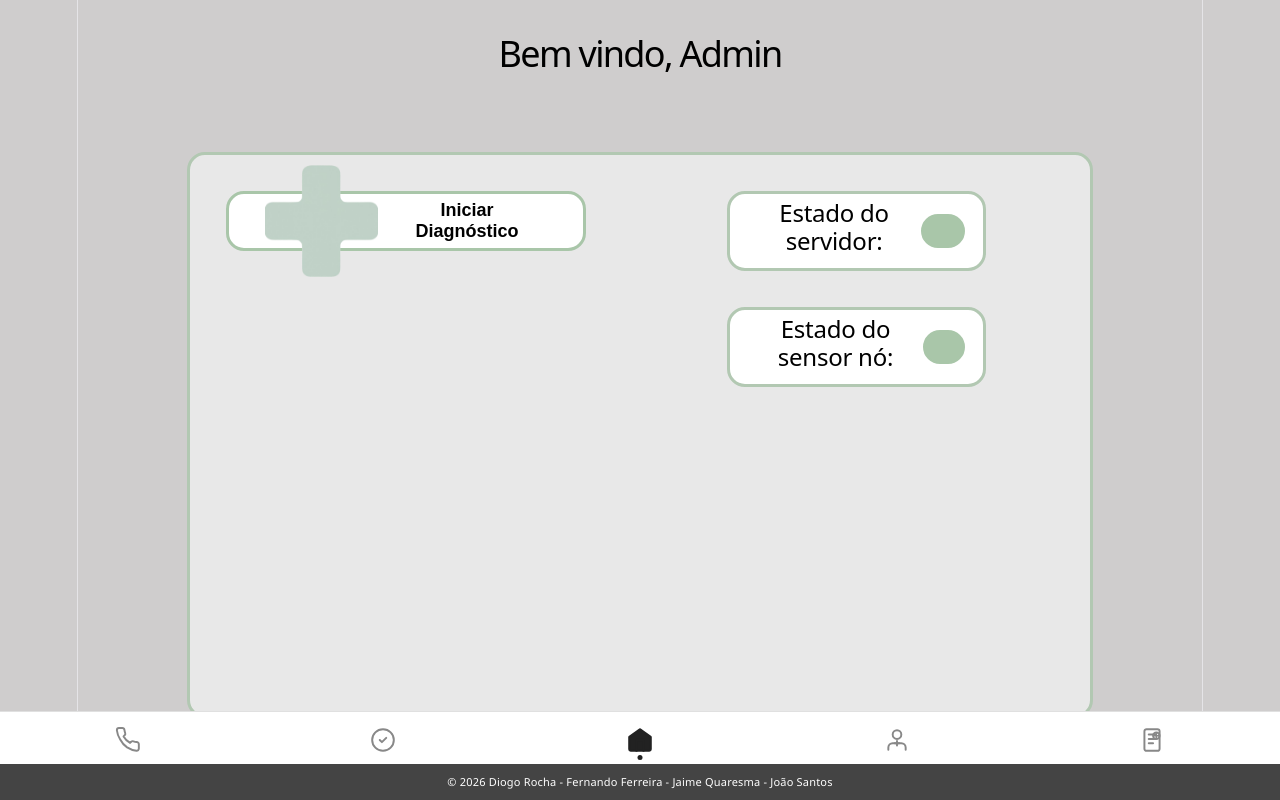
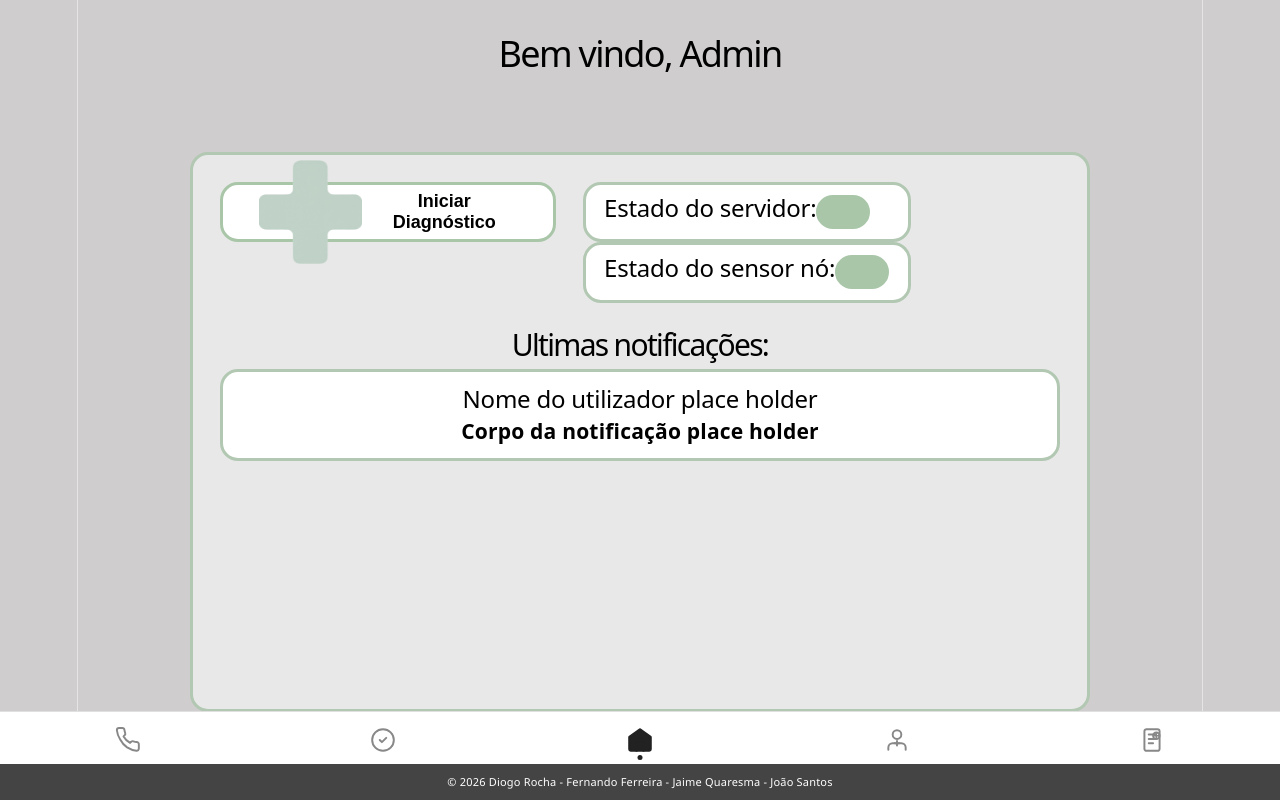
Before and after one commit to fernandoferreira-dev/pcmr, a React (Vite) app in the folder mobile-app/: page / in a window 1280 px wide. Both pictures are taken after typing "Sample", "Sample123" into the empty fields and a click on the button "Login". Built offline with nearby package versions, Linux system fonts and the light colour scheme.

Commit message:
feat: notification box added

```diff
--- a/mobile-app/src/components/dashboard/admin-dashboard-component.tsx
+++ b/mobile-app/src/components/dashboard/admin-dashboard-component.tsx
@@ -1,5 +1,7 @@
 import DiagnosticButtonComponent from './diagnostic-button-component';
 import '../../styles/dashboard-styles/dashboard-styles.css';
+import '../../styles/dashboard-styles/notification-box.css';
+import NotificationBoxComponent from './notifications-box-component';
 
 export default function AdminDashboardComponent() {
   return (
@@ -8,8 +10,8 @@ export default function AdminDashboardComponent() {
         { /* Admin deverá ser o username do utilizador */ }
         <h1>Bem vindo, Admin</h1>
         <div className="mainbox">
-          <DiagnosticButtonComponent/>
-          <div className="main-pages-states">
+          <DiagnosticButtonComponent />
+          <div className="main-page-states">
             <div className="main-page-states-box">
               <h2>Estado do servidor: </h2>
               <div className="OKstate"></div>
@@ -19,6 +21,7 @@ export default function AdminDashboardComponent() {
               <div className="OKstate"></div>
             </div>
           </div>
+          <NotificationBoxComponent/>
         </div>
       </div>
     </>
--- /dev/null
+++ b/mobile-app/src/components/dashboard/notifications-box-component.tsx
@@ -0,0 +1,17 @@
+import type { FC } from 'react';
+import '../../styles/dashboard-styles/notification-box.css'
+
+
+interface NotificationBoxComponentProps {}
+
+const NotificationBoxComponent: FC<NotificationBoxComponentProps> = () => (
+  <div className="notification-box">
+    <h1> Ultimas notificações: </h1>
+    <div>
+      <h2>Nome do utilizador place holder</h2>
+      <h3>Corpo da notificação place holder</h3>
+    </div>
+  </div>
+);
+
+export default NotificationBoxComponent;
--- a/mobile-app/src/pages/main-page.tsx
+++ b/mobile-app/src/pages/main-page.tsx
@@ -1,6 +1,5 @@
 import AdminDashboardComponent from '../components/dashboard/admin-dashboard-component';
 import NavBarComponent from '../components/misc/nav-bar-component';
-
 
 export default function MainPage() {
     return (
--- a/mobile-app/src/styles/dashboard-styles/dashboard-styles.css
+++ b/mobile-app/src/styles/dashboard-styles/dashboard-styles.css
@@ -17,20 +17,28 @@
 .mainbox {
     display: flex;
     flex-direction: row;
+    flex-wrap: wrap;
     align-self: center;
-    justify-content: center;
+    justify-content: flex-start;
+    align-items: flex-start;
+    align-content: flex-start;
     gap: 1.5rem;
     border: 3px solid #B2C8B2;
     border-radius: 1rem;
     background-color: #E8E8E8;
     height: 70vh;
     width: 80%;
+    padding: 1.5rem;
+    box-sizing: border-box;
     margin-top: 30px;
+    overflow: hidden;
 }
 
 .main-page-states {
   display: flex;
   flex-direction: column;
+  flex: 1 1 45%;
+  min-width: 0;
 }
 
 .main-page-states-box {
@@ -41,8 +49,6 @@
     color: #000000;
     font-size: 1.25rem;
     line-height: 1;
-    margin-top: 2rem;
-    margin-right: 2rem;
     border: 3px solid #B2C8B2;
     border-radius: 1rem;
     background-color: #FFFFFF;
@@ -68,7 +74,7 @@
     display: flex;
     justify-content: center;
     align-items: center;
-    margin: 0 auto;
+    margin: 0;
     gap: 0.5rem;
     background-color: #FFFFFF;
     color: #000000;
@@ -77,8 +83,7 @@
     padding: 1.5rem 2rem;
     border: 3px solid #a9c6a9;
     border-radius: 1rem;
-    margin-left: 2rem;
-    margin-top: 2rem;
     width: 40%;
+    min-width: 0;
     height: 10%;
 }
--- /dev/null
+++ b/mobile-app/src/styles/dashboard-styles/notification-box.css
@@ -0,0 +1,34 @@
+.notification-box {
+    display: flex;
+    flex-direction: column;
+    flex: 1 1 100%;
+    max-width: 100%;
+}
+
+.notification-box div {
+    display: flex;
+    flex-direction: column;
+    margin: 0;
+    border: 3px solid #B2C8B2;
+    border-radius: 1rem;
+    background-color: #FFFFFF;
+    padding: 0.75rem 1rem;
+    width: 100%;
+    box-sizing: border-box;
+}
+
+.notification-box h1 {
+    font-size: 30px;
+    color: #000000;
+    margin: 0 0 0.5rem 0;
+}
+
+.notification-box h2 {
+    color: #000000;
+    margin: 0;
+}
+
+.notification-box h3 {
+    color: #000000;
+    margin: 0.25rem 0 0;
+}
```
Also changed, not shown: mobile-app/src/components/login-button-component.tsx (added, +11 -0 lines), 1 other file (tests, documents, lock files or other folders).
